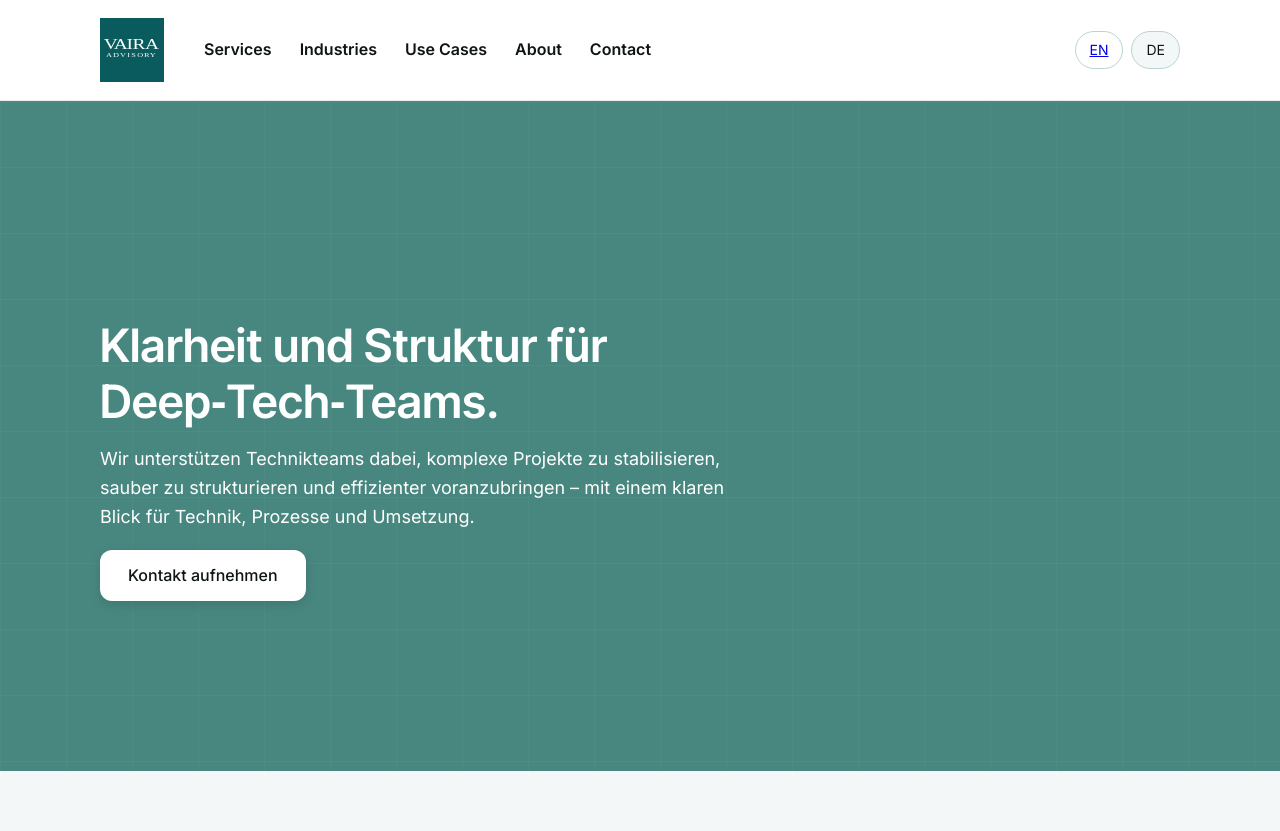
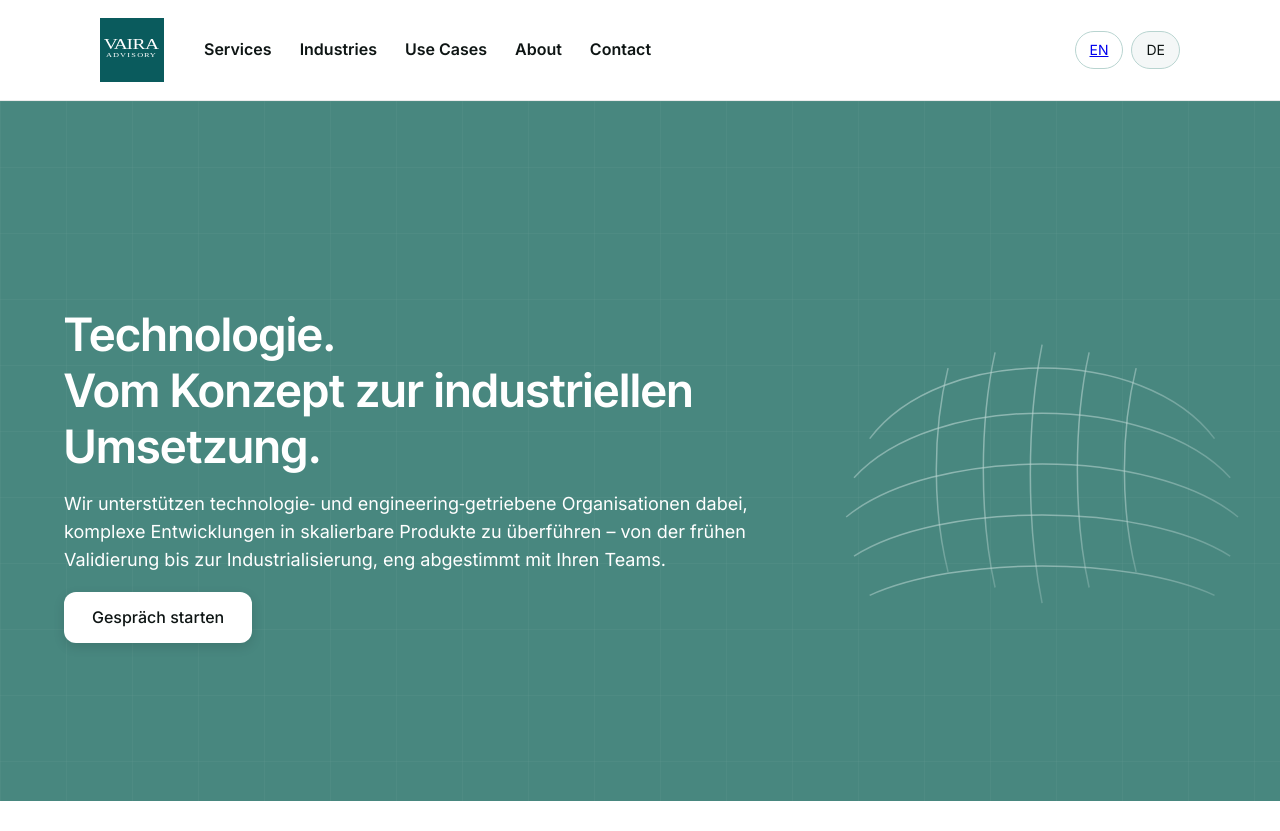
Before and after one commit to raphaelheeb/vaira-advisory, a Jekyll site: the page built from de/index.html, in a window 1280 px wide and 1400 px high. Shown: the top 831 px of the window. Built offline with Jekyll 4.4.1, drawn with Linux system fonts in a browser that asks for light colours; some of the changed text lies outside the part shown; grey boxes are pictures that could not be loaded.

Commit message:
Update index.html

```diff
--- a/de/index.html
+++ b/de/index.html
@@ -1,166 +1,233 @@
 ---
 layout: default
 title: VAIRA Advisory
-description: Technologien industriell realisierbar machen.
+description: Deep‑Tech‑Innovation in skalierbare, industrielle Lösungen überführen.
 lang: de
 permalink: /de/
 ---
-<!DOCTYPE html>
-<html lang="de">
-<head>
-  <meta charset="UTF-8" />
-  <meta name="viewport" content="width=device-width, initial-scale=1.0" />
-  <title>VAIRA Advisory – Klarheit und Struktur für Deep‑Tech‑Teams</title>
-  <link rel="stylesheet" href="assets/css/styles.css" />
-</head>
 
-<body>
+<!-- ================= HERO ================= -->
+<section class="section hero hero--clean" id="hero">
+  <div class="content-wrapper wrapper--wide">
+    <div class="hero-grid">
 
-  <!-- ============================
-       HERO
-  ============================= -->
-  <section id="hero" class="hero hero--clean">
-    <div class="content-wrapper">
-      <div class="hero-grid">
+      <!-- HERO LEFT -->
       <div class="hero-left">
-          <h1 class="hero-title">Klarheit und Struktur für Deep‑Tech‑Teams.</h1>
+        <h1 class="hero-title">
+          Technologie.<br>Vom Konzept zur industriellen Umsetzung.
+        </h1>
         <p class="hero-sub">
-            Wir unterstützen Technikteams dabei, komplexe Projekte zu stabilisieren, sauber zu strukturieren und effizienter voranzubringen – mit einem klaren Blick für Technik, Prozesse und Umsetzung.
+          Wir unterstützen technologie‑ und engineering‑getriebene Organisationen dabei, komplexe Entwicklungen in skalierbare Produkte zu überführen – von der frühen Validierung bis zur Industrialisierung, eng abgestimmt mit Ihren Teams.
         </p>
-
         <div class="hero-ctas">
-            <a href="#contact" class="cta-btn cta-btn--primary">Kontakt aufnehmen</a>
+          <a href="mailto:info@vaira-advisory.com" class="cta-btn cta-btn--primary">Gespräch starten</a>
         </div>
       </div>
 
-        <div class="hero-right">
-          <!-- Your SVG stays unchanged -->
-          <svg viewBox="0 0 400 400" xmlns="http://www.w3.org/2000/svg">
-            <!-- SVG content unchanged -->
+      <!-- HERO RIGHT -->
+      <div class="hero-right visual--cad" aria-hidden="true">
+        <svg class="cad-contour" viewBox="0 0 600 600" role="img" aria-label="Technische Konturillustration">
+          <defs>
+            <linearGradient id="cadStroke" x1="0" y1="0" x2="1" y2="1">
+              <stop offset="0" stop-color="#B8D4D0" stop-opacity="0.7"/>
+              <stop offset="1" stop-color="#B8D4D0" stop-opacity="0.3"/>
+            </linearGradient>
+            <style>
+              .c { fill: none; stroke: url(#cadStroke); stroke-width: 1.5; vector-effect: non-scaling-stroke; }
+              .dash { stroke-dasharray: 6 8; }
+            </style>
+          </defs>
+
+          <g>
+            <path class="c" d="M80 270 C170 150, 430 150, 520 270"/>
+            <path class="c" d="M60 320 C160 210, 440 210, 540 320"/>
+            <path class="c" d="M50 370 C160 280, 440 280, 550 370"/>
+            <path class="c" d="M60 420 C170 350, 430 350, 540 420"/>
+            <path class="c" d="M80 470 C190 420, 410 420, 520 470"/>
+          </g>
+
+          <g>
+            <path class="c" d="M180 180 C160 260, 160 360, 180 440"/>
+            <path class="c" d="M240 160 C220 250, 220 370, 240 460"/>
+            <path class="c" d="M300 150 C280 250, 280 380, 300 480"/>
+            <path class="c" d="M360 160 C340 250, 340 370, 360 460"/>
+            <path class="c" d="M420 180 C400 260, 400 360, 420 440"/>
+          </g>
+
+          <g opacity="0.45">
+            <path class="c dash" d="M100 140 L500 140"/>
+            <path class="c dash" d="M100 500 L500 500"/>
+            <path class="c dash" d="M120 120 L120 520"/>
+            <path class="c dash" d="M480 120 L480 520"/>
+          </g>
         </svg>
       </div>
+
     </div>
   </div>
 </section>
 
-  <!-- ============================
-       WAS WIR TUN
-  ============================= -->
-  <section class="section section--alt" id="what-we-do">
+<!-- ================= WAS WIR TUN ================= -->
+<section class="section" id="what-we-do">
   <div class="content-wrapper split">
-      <div class="split-left">
+    <div>
       <h2>Was wir tun</h2>
-        <p>
-          Wir helfen Deep‑Tech‑Teams, ihre technischen Projekte zu industrialisieren, Abläufe zu stabilisieren und Strukturen zu schaffen, die Wachstum ermöglichen. Unser Fokus liegt auf klarer technischer Analyse, pragmatischer Umsetzung und sauberer Priorisierung.
-        </p>
-        <ul>
-          <li>Strukturierung komplexer technischer Projekte</li>
-          <li>Stabilisierung von Abläufen und Verantwortlichkeiten</li>
-          <li>Technische Analyse und Entscheidungsunterstützung</li>
-          <li>Begleitung bei Industrialisierung und Skalierung</li>
+      <ul class="checklist">
+        <li>Innovations‑ & Technologie‑Strategie</li>
+        <li>Hands‑On Technologieentwicklung</li>
+        <li>Industrialisierung & Advanced Manufacturing</li>
       </ul>
     </div>
 
-      <div class="split-right">
-        <img src="assets/img/lab.jpg" alt="Technisches Labor" class="split-image">
+    <img src="/vaira-advisory/assets/img/tech-lab.jpg"
+         alt="Technologielabor"
+         class="split-image">
+  </div>
+</section>
+
+<!-- ================= MIT WEM WIR ARBEITEN ================= -->
+<section class="section section--alt section--accent-left" id="who-we-work-with">
+  <div class="content-wrapper wrapper--narrow">
+    <h2>Mit wem wir arbeiten</h2>
+
+    <div class="card-grid floating-cards">
+
+      <article class="card">
+        <h3>Industrie‑ & Technologieunternehmen</h3>
+        <p>
+          Etablierte Firmen, die Produktion modernisieren, neue Technologien einführen oder komplexe Produkte über mehrere Standorte und Lieferketten skalieren.
+        </p>
+      </article>
+
+      <article class="card">
+        <h3>Deep‑Tech Startups & Scale‑Ups</h3>
+        <p>
+          Teams, die fortschrittliche Hardware‑, Material‑ oder Fertigungstechnologien entwickeln und den Schritt vom Labormaßstab zu robusten, industriellen Lösungen meistern müssen – inklusive Risiko‑, Zeit‑ und Erwartungsmanagement.
+        </p>
+      </article>
+
+      <article class="card">
+        <h3>Investoren & Corporate Ventures</h3>
+        <p>
+          Fonds und Corporate‑Venture‑Einheiten, die technische Due Diligence, Industrialisierungs‑Know‑how und realistische Scale‑Up‑Pläne für Deep‑Tech‑Portfolios benötigen.
+        </p>
+      </article>
+
     </div>
   </div>
 </section>
 
-  <!-- ============================
-       WIE WIR ARBEITEN
-  ============================= -->
-  <section class="section" id="how-we-work">
-    <div class="content-wrapper split">
-      <div class="split-left">
-        <h2>Wie wir arbeiten</h2>
+<!-- ================= WARUM VAIRA ================= -->
+<section id="why-vaira" class="section">
+  <div class="content-wrapper wrapper--narrow">
+    <h2>Warum VAIRA</h2>
+
+    <div class="why-grid">
+
+      <div class="feature-block">
+        <div class="feature-block-icon"></div>
+        <div>
+          <h3>Founder‑Operator Erfahrung</h3>
           <p>
-          Wir arbeiten eng mit Ihren Technikteams zusammen, analysieren Herausforderungen präzise und schaffen Strukturen, die sofort Wirkung zeigen. Unser Ansatz ist pragmatisch, klar und auf nachhaltige Umsetzung ausgerichtet.
+            VAIRA wurde von Dr. Raphael Heeb gegründet, Mitgründer und ehemaliger CEO der NEMATX AG, einem Deep‑Tech ETH‑Spin‑off für hochleistungsfähige additive Fertigungssysteme.
           </p>
-        <ul>
-          <li>Direkte Zusammenarbeit mit Engineering‑ und Projektteams</li>
-          <li>Klare Priorisierung und Entscheidungsgrundlagen</li>
-          <li>Strukturierte Abläufe und transparente Verantwortlichkeiten</li>
-          <li>Fokus auf technische Tiefe und realistische Umsetzung</li>
-        </ul>
+        </div>
       </div>
 
-      <div class="split-right">
-        <img src="assets/img/blueprint.jpg" alt="Technische Blaupause" class="split-image process">
+      <div class="feature-block">
+        <div class="feature-block-icon"></div>
+        <div>
+          <h3>Hands‑On, nicht Slideware</h3>
+          <p>
+            Wir arbeiten eingebettet in Ihren Teams – in Engineering, Operations und mit Lieferanten – um echte technische Einschränkungen zu identifizieren und Lösungen zu entwickeln, die in der Produktion funktionieren.
+          </p>
+        </div>
+      </div>
+
+      <div class="feature-block">
+        <div class="feature-block-icon"></div>
+        <div>
+          <h3>Deep‑Tech & Advanced Manufacturing Fokus</h3>
+          <p>
+            Unsere Arbeit findet dort statt, wo Materialien, Hardware, Prozesse und Produktion zusammenkommen.
+          </p>
+        </div>
+      </div>
+
+      <div class="feature-block">
+        <div class="feature-block-icon"></div>
+        <div>
+          <h3>Senior‑Only Delivery</h3>
+          <p>
+            Keine Junior‑Teams. Sie arbeiten durchgehend mit erfahrener Expertise zusammen und bauen gleichzeitig internes Know‑how nachhaltig auf.
+          </p>
+        </div>
+      </div>
+
     </div>
   </div>
 </section>
 
-  <!-- ============================
-       PROJEKTBEISPIEL
-  ============================= -->
-  <section class="section section--alt" id="case-snapshot">
+<!-- ================= WIE WIR ARBEITEN ================= -->
+<section class="section section--alt" id="how-we-work">
   <div class="content-wrapper split">
+    <div>
+      <h2>Wie wir arbeiten</h2>
+
+      <div class="editorial">
+        <p>
+          Wir verbinden technische Tiefe mit operativem Pragmatismus. Unsere Arbeit ist hands‑on, kollaborativ und eng an realen Rahmenbedingungen orientiert – von Materialien und Prozessen bis zu Anlagen, Lieferanten und Produktionslinien.
+        </p>
+      </div>
+
+      <p>
+        Wir konzentrieren uns darauf, die richtigen Probleme zu lösen, Komplexität zu reduzieren und skalierbare Lösungen zu entwickeln, die in industriellen Umgebungen zuverlässig funktionieren.
+      </p>
+    </div>
+
+    <img src="/vaira-advisory/assets/img/process.jpg"
+         alt="Prozessillustration"
+         class="split-image process">
+  </div>
+</section>
+
+<!-- ================= CASE SNAPSHOT ================= -->
+<section class="section" id="case-snapshot">
+  <div class="content-wrapper">
+    <div class="split">
+
       <div class="split-left">
-        <h2>Projektbeispiel</h2>
+        <h2 class="section-title">Projektbeispiel</h2>
         <p>
-          Ein Deep‑Tech‑Startup stand vor der Herausforderung, ein komplexes Hardware‑Software‑System zu stabilisieren und für die Industrialisierung vorzubereiten. Wir unterstützten das Team dabei, technische Risiken zu reduzieren, Abläufe zu strukturieren und klare Verantwortlichkeiten zu schaffen.
+          Unterstützung eines europäischen Industriekunden beim Skalieren eines Deep‑Tech‑Prototyps zu einem zuverlässigen, produktionsreifen System. Wir strukturierten den Engineering‑Workflow, stabilisierten die Technologie und ermöglichten einen reibungslosen Übergang von F&E zur industriellen Umsetzung.
         </p>
 
         <ul class="case-points">
-          <li>Analyse technischer Engpässe und Risiken</li>
-          <li>Strukturierung des Entwicklungsprozesses</li>
-          <li>Einführung klarer Prioritäten und Entscheidungswege</li>
-          <li>Begleitung bis zur stabilen Systemversion</li>
+          <li>Stabilisierung der Kerntechnologie für industrielle Bedingungen</li>
+          <li>Definition eines skalierbaren Engineering‑ und Test‑Workflows</li>
+          <li>Ermöglichung vorhersehbarer, reproduzierbarer Produktionsergebnisse</li>
         </ul>
 
-        <p class="case-note">Weitere Projektbeispiele folgen.</p>
+        <p class="case-note">Weitere Fallstudien folgen.</p>
       </div>
 
       <div class="split-right">
-        <img src="assets/img/industry.jpg" alt="Industrieanlage" class="split-image case">
+        <img src="/vaira-advisory/assets/img/case-snapshot.jpg"
+             alt="Industrielles Projektbeispiel"
+             class="split-image case">
+      </div>
+
     </div>
   </div>
 </section>
 
-  <!-- ============================
-       MIT WEM WIR ARBEITEN
-  ============================= -->
-  <section class="section" id="who-we-work-with">
-    <div class="content-wrapper">
-      <h2>Mit wem wir arbeiten</h2>
+<!-- ================= CTA ================= -->
+<section class="section section--lighter" id="CTA">
+  <div class="content-wrapper wrapper--narrow final-cta">
+    <h2>Bringen Sie Ihre Ideen in die industrielle Realität.</h2>
     <p>
-        Wir arbeiten mit Deep‑Tech‑Gründerinnen und Gründern, Engineering‑Teams und industriellen Partnern zusammen, die komplexe technische Systeme entwickeln und skalieren möchten.
+      Ob Sie ein Deep‑Tech‑Produkt skalieren, eine Produktion stabilisieren oder einen wichtigen Industrialisierungsschritt vorbereiten – wir unterstützen Sie gerne.
     </p>
+    <a class="cta-btn cta-btn--secondary" href="mailto:info@vaira-advisory.com">Gespräch starten</a>
   </div>
 </section>
-
-  <!-- ============================
-       WARUM VAIRA
-  ============================= -->
-  <section class="section section--alt" id="why-vaira">
-    <div class="content-wrapper">
-      <h2>Warum VAIRA</h2>
-      <p>
-        VAIRA verbindet technische Tiefe mit klarer Struktur und pragmatischer Umsetzung. Wir arbeiten eng mit Ihren Teams, schaffen Orientierung und helfen, anspruchsvolle Projekte zuverlässig voranzubringen.
-      </p>
-    </div>
-  </section>
-
-  <!-- ============================
-       SPRECHEN WIR ÜBER IHRE SITUATION
-  ============================= -->
-  <section class="section" id="contact">
-    <div class="content-wrapper final-cta">
-      <h2>Sprechen wir über Ihre Situation</h2>
-      <p>
-        Ob frühe Strukturierung, technische Stabilisierung oder Vorbereitung auf die Industrialisierung – wir unterstützen Sie gerne.
-      </p>
-      <a href="mailto:raphael@vaira-advisory.com" class="cta-btn">Kontakt aufnehmen</a>
-    </div>
-  </section>
-
-  <!-- ============================
-       FOOTER
-  ============================= -->
-  <footer>
-    © 2026 VAIRA Advisory. Alle Rechte vorbehalten.
-  </footer>
-
-</body>
-</html>
```
Lines whose indentation alone changed are shown as unchanged.
